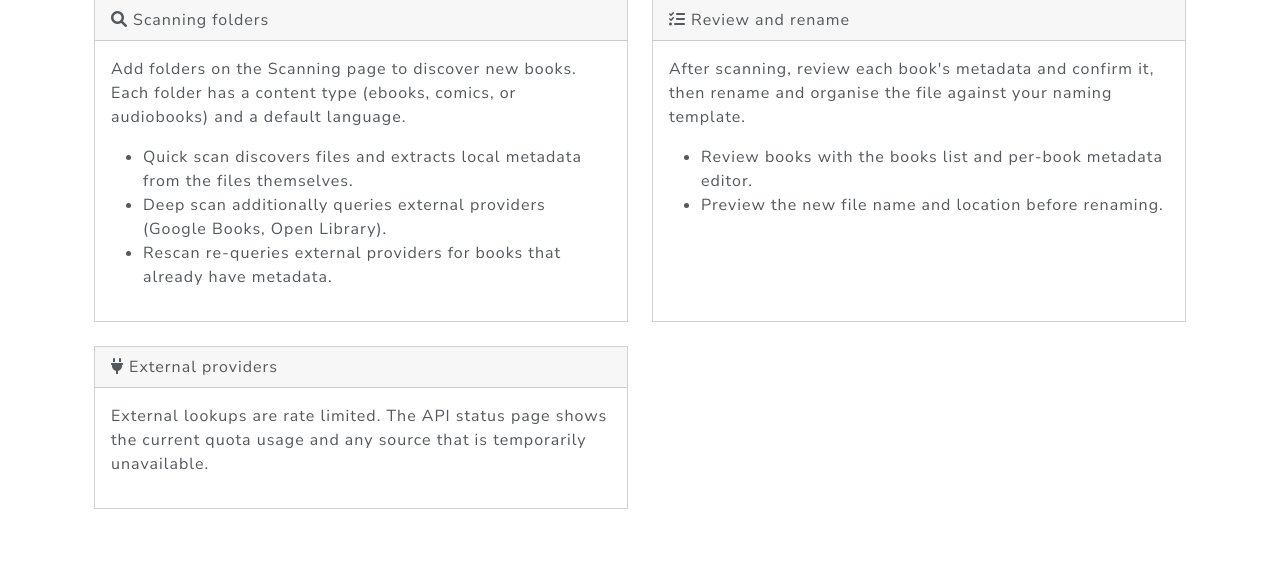
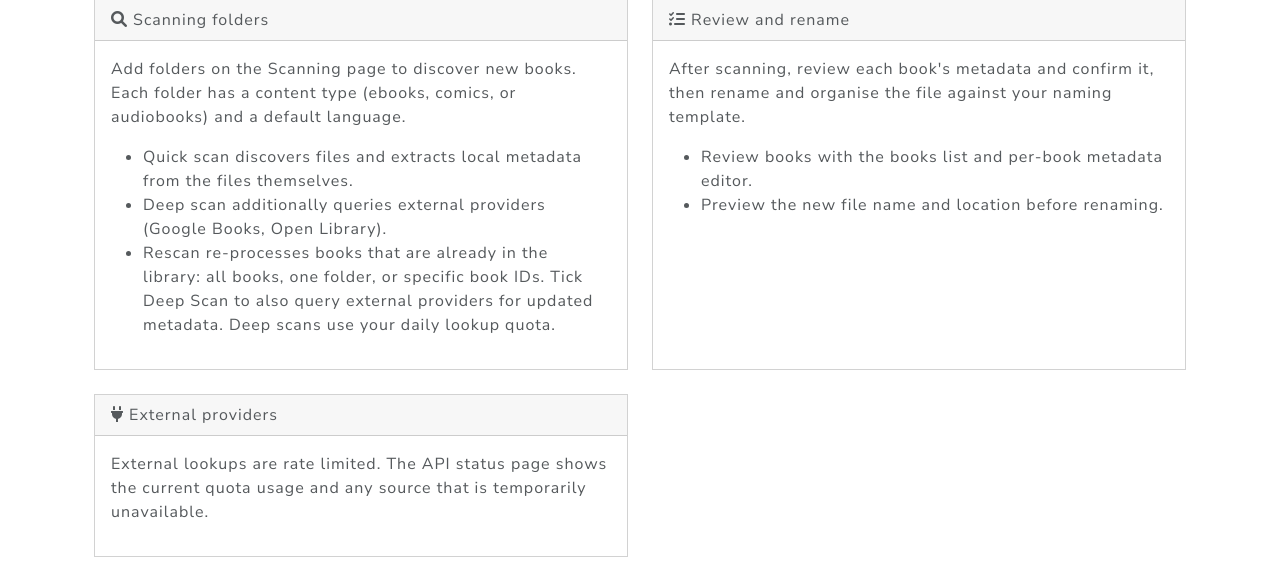
Before and after one commit to Coenenp/eBookManagement, a Django app: template books/templates/books/scanning/help.html in a window 1280 px wide. Shown: the part 317-894 px from the top of the page. Run offline with Django 5.2, Linux system fonts and the light colour scheme; the template is opened without the code that fills it, so the values that code supplies are empty; some libraries are stand-ins or nearby versions.

Commit message:
Reword Rescan help bullet for accuracy
Rescan re-processes books already in the library (all, one folder, or
specific IDs); external providers are queried only when Deep Scan is ticked,
and that spends the daily lookup quota.

```diff
--- a/books/templates/books/scanning/help.html
+++ b/books/templates/books/scanning/help.html
@@ -22,7 +22,7 @@
                     <ul>
                         <li><strong>Quick scan</strong> discovers files and extracts local metadata from the files themselves.</li>
                         <li><strong>Deep scan</strong> additionally queries external providers (Google Books, Open Library).</li>
-                        <li><strong>Rescan</strong> re-queries external providers for books that already have metadata.</li>
+                        <li><strong>Rescan</strong> re-processes books that are already in the library: all books, one folder, or specific book IDs. Tick Deep Scan to also query external providers for updated metadata. Deep scans use your daily lookup quota.</li>
                     </ul>
                 </div>
             </div>
```
